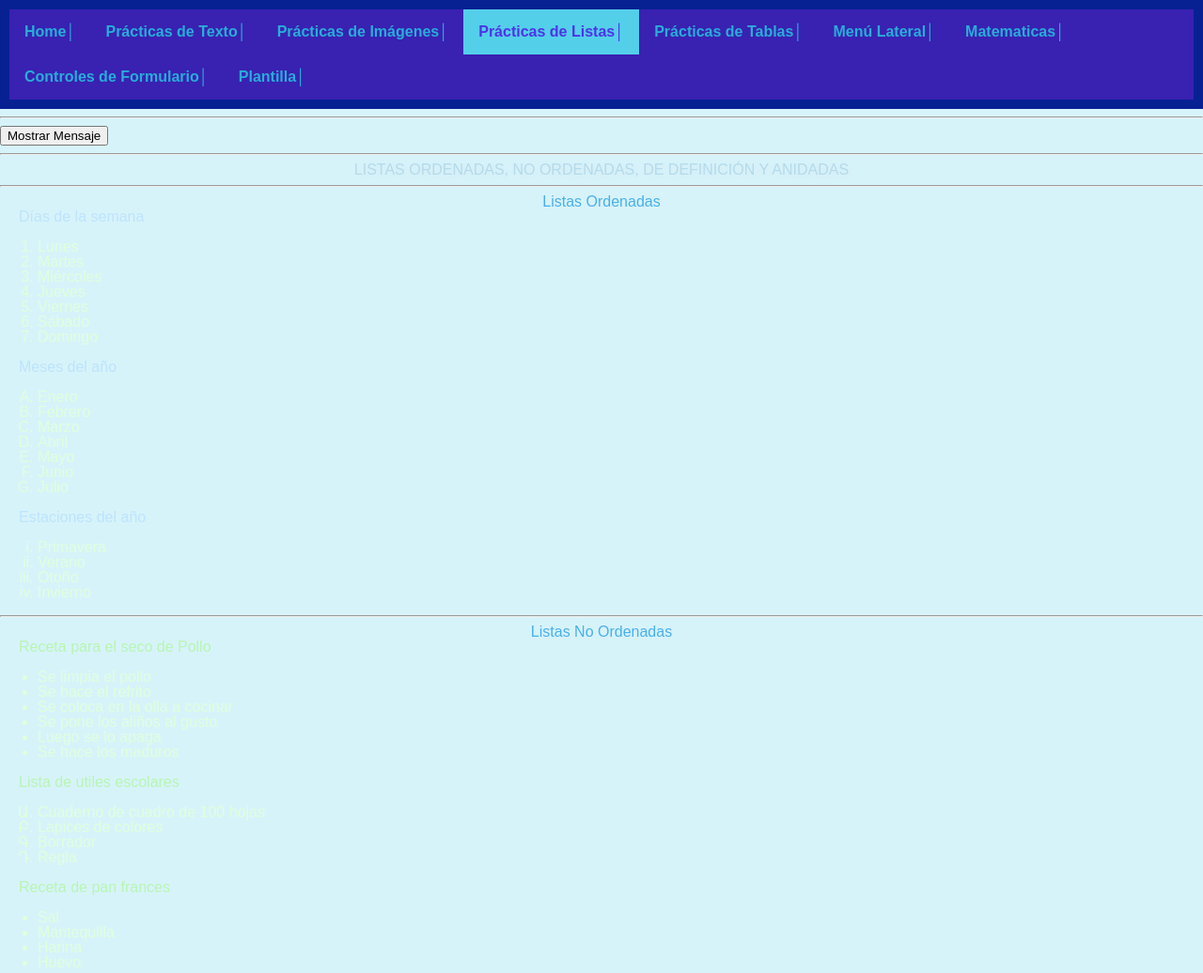
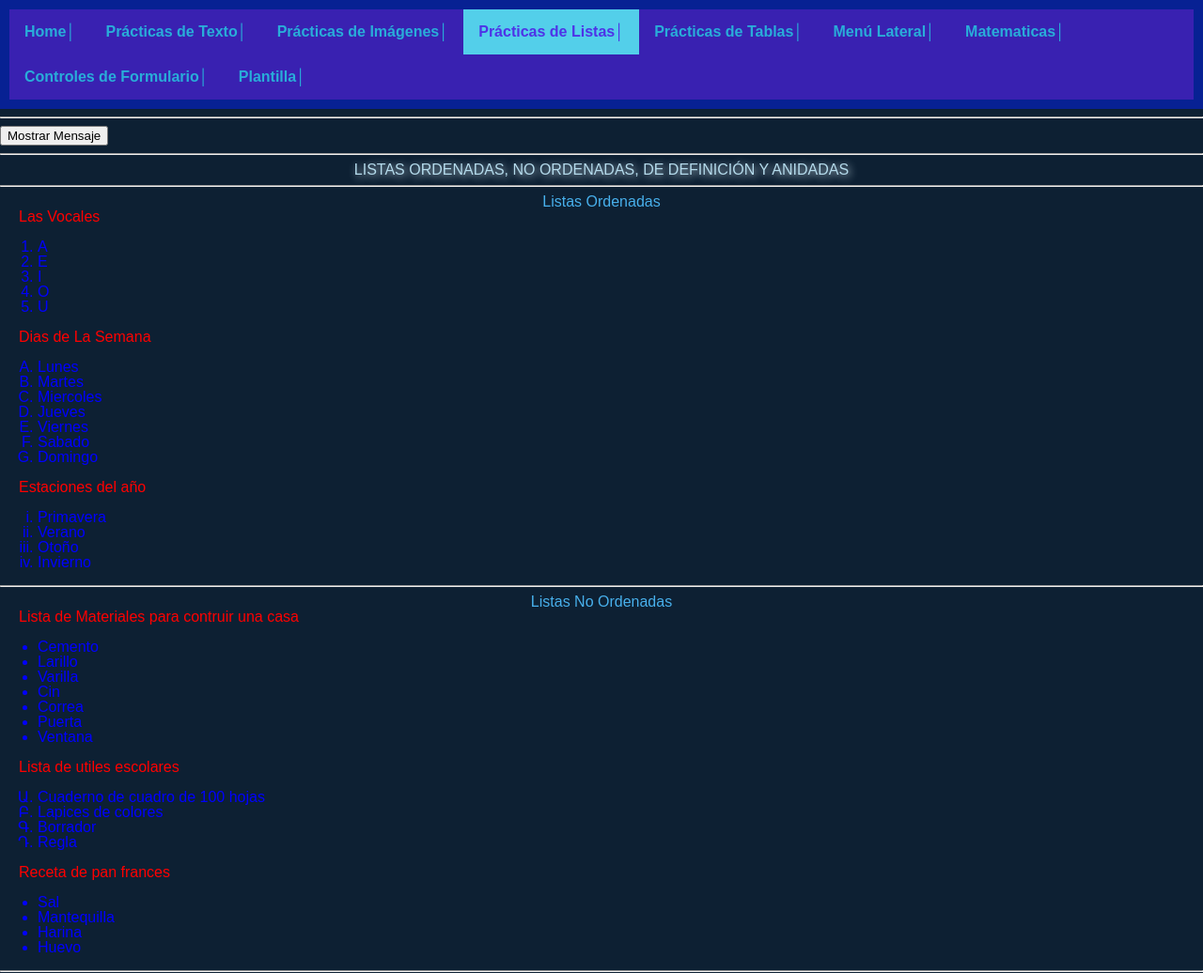
Before and after one commit to EvelynGarcia02/DesarrolloWeb, a plain HTML site: page Pages/Listas.html in a window 1280 px wide. Shown: the top 1036 px of the page at 94% size. Drawn offline with Linux system fonts and the light colour scheme.

Commit message:
Modificacion de Listas

```diff
--- a/Css/style_general.css
+++ b/Css/style_general.css
@@ -1,7 +1,7 @@
 body {
   margin: 0;
   font-family: Arial, Helvetica, sans-serif;
-  background-color: rgb(215, 243, 250);
+  background-color: #0d2033;
 }
 .Bienvenida {
   height: 100px;
@@ -39,12 +39,12 @@
   transform: translate(-50%, -50%);
 }
 .p1 {
-  color: rgb(188, 228, 252);
+  color: red;
   text-indent: 20px;
   font-size: 16px;
 }
 .p2 {
-  color: rgb(183, 246, 177);
+  color: red;
   text-indent: 20px;
   font-size: 16px;
 }
@@ -86,10 +86,10 @@
   color: rgb(148, 235, 207);
 }
 li{
-  color:rgb(224, 255, 220);
+  color:blue;
 }
 ul{
-  color:rgb(223, 188, 236);
+  color:green;
 }
 caption {
   color:rgb(125, 228, 194);
--- a/Pages/Listas.html
+++ b/Pages/Listas.html
@@ -34,25 +34,23 @@
         <h1>LISTAS ORDENADAS, NO ORDENADAS, DE DEFINICIÓN Y ANIDADAS</h1>
         <hr>
         <h2>Listas Ordenadas</h2>
-        <p class="p1">Días de la semana</p>
+        <p class="p1">Las Vocales</p>
         <ol>
+            <li>A</li>
+            <li>E</li>
+            <li>I</li>
+            <li>O</li>
+            <li>U</li>
+        </ol>
+        <p class="p1">Dias de La Semana</p>
+        <ol type="A">
             <li>Lunes</li>
             <li>Martes</li>
-            <li>Miércoles</li>
+            <li>Miercoles</li>
             <li>Jueves</li>
             <li>Viernes</li>
-            <li>Sábado</li>
+            <li>Sabado</li>
             <li>Domingo</li>
-        </ol>
-        <p class="p1">Meses del año</p>
-        <ol type="A">
-            <li>Enero</li>
-            <li>Febrero</li>
-            <li>Marzo</li>
-            <li>Abril</li>
-            <li>Mayo</li>
-            <li>Junio</li>
-            <li>Julio</li>
         </ol>
         <p class="p1">Estaciones del año</p>
         <ol type="i">
@@ -63,14 +61,15 @@
         </ol>
         <hr>
         <h2>Listas No Ordenadas</h2>
-        <p class="p2">Receta para el seco de Pollo</p>
+        <p class="p2">Lista de Materiales para contruir una casa</p>
         <ul>
-            <li>Se limpia el pollo</li>
-            <li>Se hace el refrito</li>
-            <li>Se coloca en la olla a cocinar</li>
-            <li>Se pone los aliños al gusto</li>
-            <li>Luego se lo apaga</li>
-            <li>Se hace los maduros</li>
+            <li>Cemento</li>
+            <li>Larillo</li>
+            <li>Varilla</li>
+            <li>Cin</li>
+            <li>Correa</li>
+            <li>Puerta</li>
+            <li>Ventana</li>
         </ul>
         <p class="p2">Lista de utiles escolares</p>
         <ul style="list-style-type: armenian">
@@ -122,12 +121,12 @@
             <li>Otoño</li>
             <ul>
                 <li>Octubre</li>
-                <li>Noviembre</li>
+                <li>Febrero</li>
                 <li>Diciembre</li>
             </ul>
             <li>Invierno</li>
             <ul>
-                <li>Enero</li>
+                <li>Abril</li>
                 <li>Febrero</li>
                 <li>Marzo</li>
             </ul>
@@ -137,11 +136,11 @@
     <hr>
     <footer class="pie">
         <!-- Pie de Página-->
-        <img src="../Img/img/developer.svg" alt="developer" width="42" height="42" style="vertical-align:middle;margin:10px 0px">
-        <p>Autora: Evelyn García</p>
-        <img src="../Img/img/email.svg" alt="email" width="30" height="30" style="vertical-align:middle;margin:10px 0px"><a id="pie1" href="mailto:egarciav3@unemi.edu.ec"> Mail Evelyn</a>
+        <img src="../Img/desarrollador.jpg" alt="developer" width="42" height="42" style="vertical-align:middle;margin:10px 0px">
+        <p>Autora: Jonnathan Reyes</p>
+        <img src="../Img/email.png" alt="email" width="30" height="30" style="vertical-align:middle;margin:10px 0px"><a id="pie1" href="mailto:jreyess@unemi.edu.ec"> Mail Jonnathan</a>
         <br>
-        <img src="../Img/img/phone.svg" alt="tlfn" width="30" height="30" style="vertical-align:middle;margin:10px 0px"><a id="pie1" href="tel:+59388318480">Telefono Móvil Evelyn</a>
+        <img src="../Img/phone.png" alt="tlfn" width="30" height="30" style="vertical-align:middle;margin:10px 0px"><a id="pie1" href="tel:+593939455991">Telefono Móvil Jonnathan</a>
     </footer>
 </body>
 </html>
```
Also changed, not shown: Img/desarrollador.jpg (added), Img/email.png (added), Img/phone.png (added).
